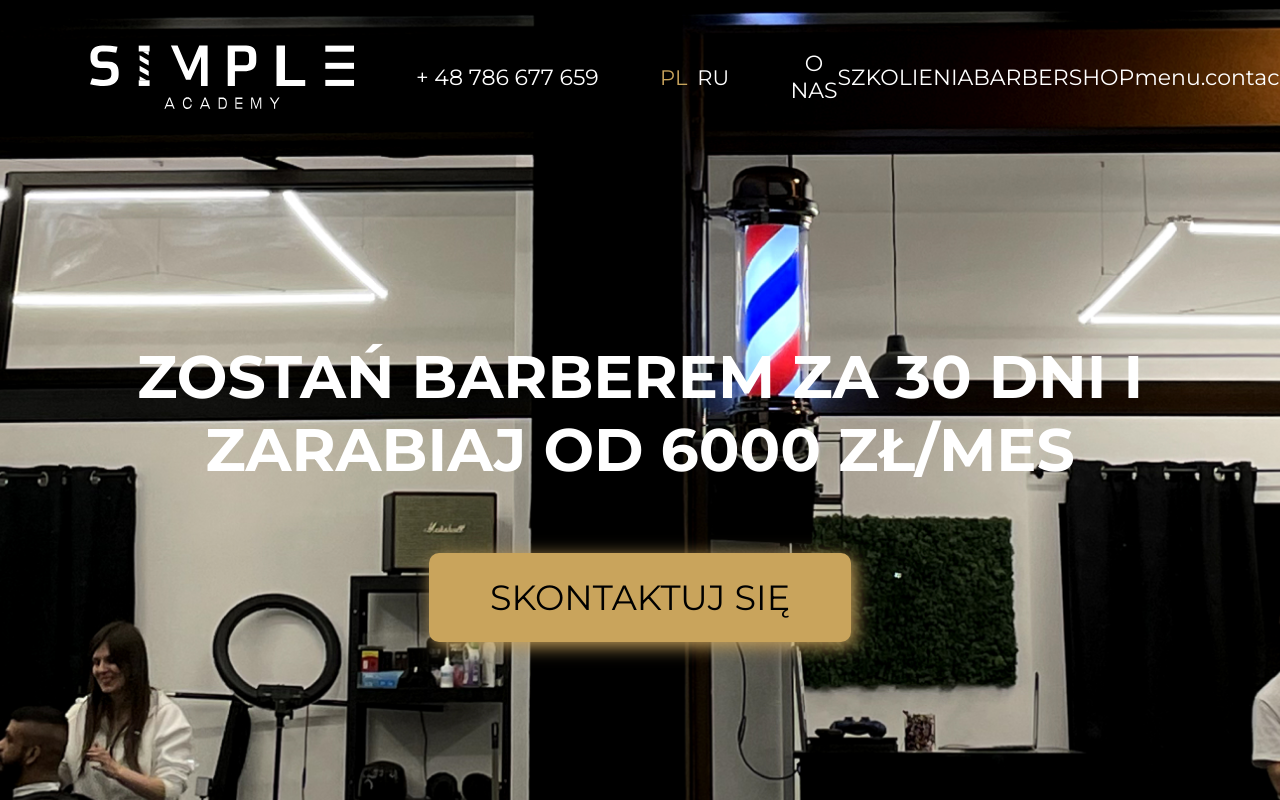
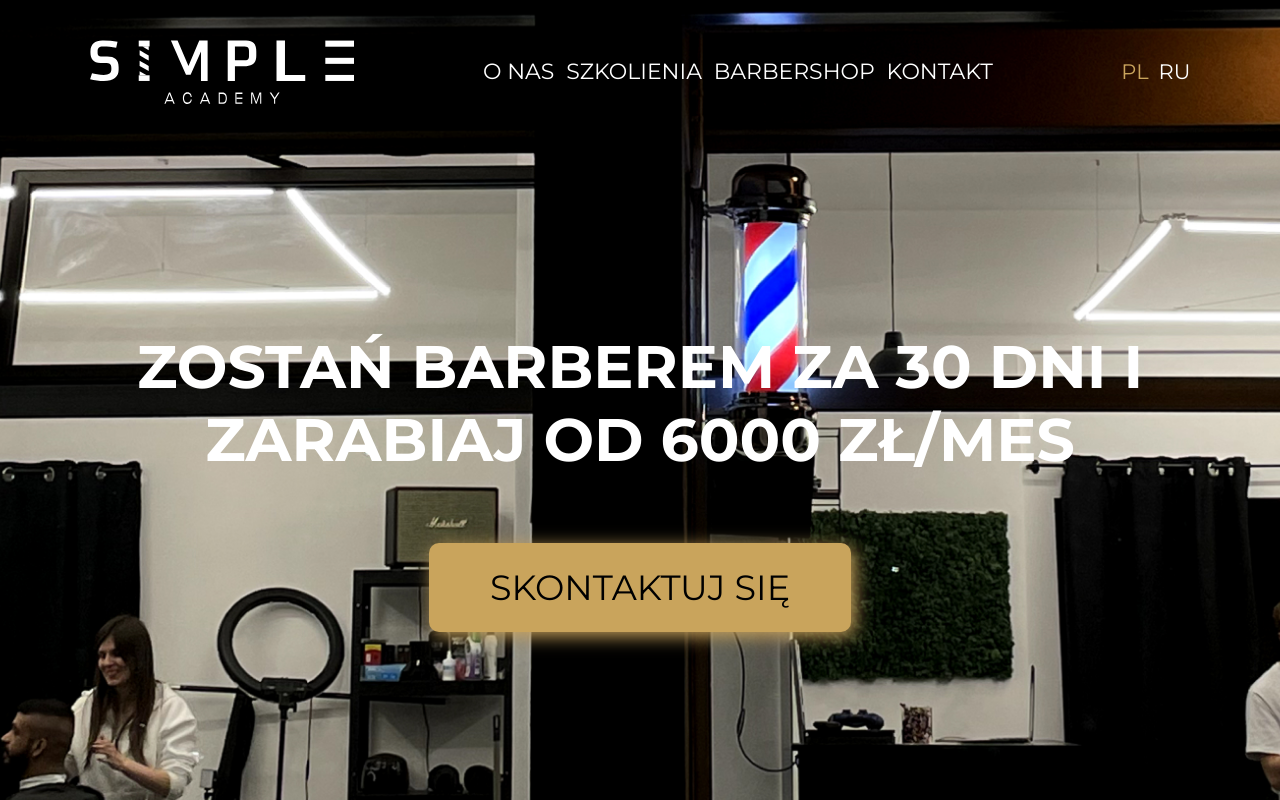
Before and after one commit to Viktor1897/simple-academy, a React (Vite) app: page /#/ in a window 1280 px wide. Shown: the top 800 px of the page. Built offline with nearby package versions, Linux system fonts and the light colour scheme; no server answers.

Commit message:
rework header navigation

```diff
--- a/src/components/Header/Header.tsx
+++ b/src/components/Header/Header.tsx
@@ -10,7 +10,7 @@ import { goTo } from "utils/goTo";
 import NavbarDesktop from "../Navbar/NavbarDesktop/NavbarDesktop";
 
 const Header = () => {
-    const matches = useMediaQuery("(min-width: 800px)");
+    const matches = useMediaQuery("(min-width: 850px)");
     const { t } = useTranslation();
     return (
         <HeaderElement>
--- a/src/components/Navbar/NavbarDesktop/NavbarDesktop.tsx
+++ b/src/components/Navbar/NavbarDesktop/NavbarDesktop.tsx
@@ -1,8 +1,6 @@
 import styled from "@emotion/styled";
 import AcademyLogo from "assets/logo.svg";
 import Navigation from "components/Navbar/Navigation/Navigation";
-import { Text } from "components/StyledHtml/StyledHtml";
-import { COLORS } from "consts";
 
 import LanguageSelect from "../LanguageSelect/LanguageSelect";
 
@@ -10,9 +8,8 @@ const NavbarDesktop = () => {
     return (
         <NavBarContainer>
             <LogoImage src={AcademyLogo} alt="simple academy"/>
-            <Text color={COLORS.white}>+ 48 786 677 659</Text>
+            <Navigation />
             <LanguageSelect />
-            <Navigation />
         </NavBarContainer>
     );
 };
--- a/src/components/Navbar/Navigation/Navigation.tsx
+++ b/src/components/Navbar/Navigation/Navigation.tsx
@@ -44,7 +44,8 @@ export default Navigation;
 
 const Nav = styled.nav<NavigationProps>`
     width: 100%;
-    max-width: ${props => props.variant !== "mobile" && "40rem"};
+    max-width: ${props => props.variant !== "mobile" && "55rem"};
+    padding: 0 2rem;
     padding-top: ${props => props.variant === "mobile" && "5rem"};
 `;
 
@@ -58,7 +59,6 @@ const Ul = styled.ul<NavigationProps>`
     padding: 0;
      & li {
         list-style-type: none;
-        width: 100%;
 
         & a {
             display: block;
--- a/src/i18n.ts
+++ b/src/i18n.ts
@@ -76,7 +76,7 @@ i18n.use(initReactI18next).init({
                 "menu.about": "O NAS",
                 "menu.courses": "SZKOLIENIA",
                 "menu.barbershop": "BARBERSHOP",
-                "menu.conacts": "KONTAKT",
+                "menu.contacts": "KONTAKT",
 
                 "header.title": "ZOSTAŃ BARBEREM ZA 30 DNI I ZARABIAJ OD 6000 ZŁ/MES",
                 "header.contactBtn": "SKONTAKTUJ SIĘ",
```
